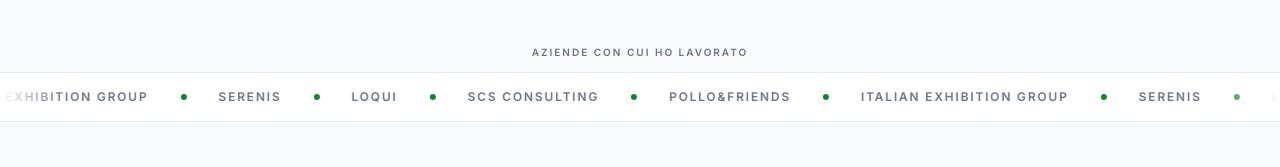
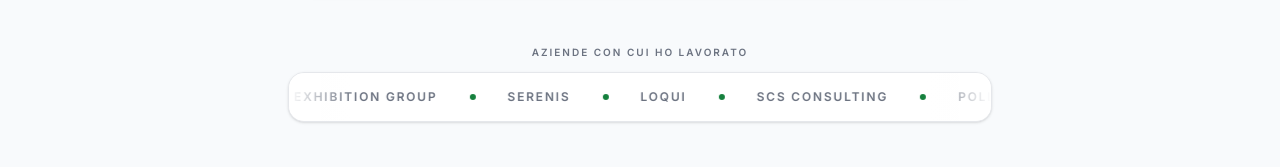
Before and after one commit to Rigos99/andrearighini.com, an Astro site: page / in a window 1280 px wide. Shown: the part 584-751 px from the top of the page. Built offline with nearby package versions, Linux system fonts and the light colour scheme; Astro itself is replaced by a stand-in of ours.

Commit message:
marquee: contain banner to same width as page content (no more full-bleed)

```diff
--- a/src/components/Marquee.astro
+++ b/src/components/Marquee.astro
@@ -16,8 +16,7 @@
   </p>
 
   <div
-    class="relative w-screen overflow-hidden border-y border-[var(--color-line)] bg-white py-4"
-    style="left: 50%; right: 50%; margin-left: -50vw; margin-right: -50vw;"
+    class="relative overflow-hidden rounded-2xl border border-[var(--color-line)] bg-white py-4 shadow-sm"
   >
     <!-- soft fade on the edges so names dissolve in/out -->
     <div class="pointer-events-none absolute inset-y-0 left-0 z-10 w-16 bg-gradient-to-r from-white to-transparent"></div>
```
